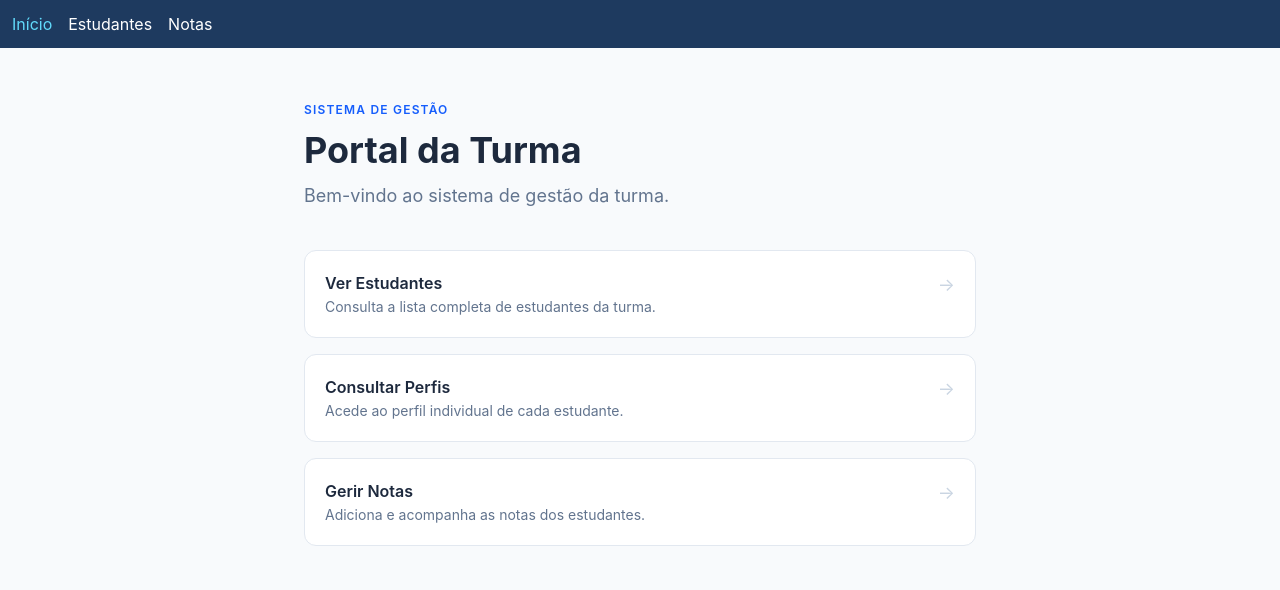
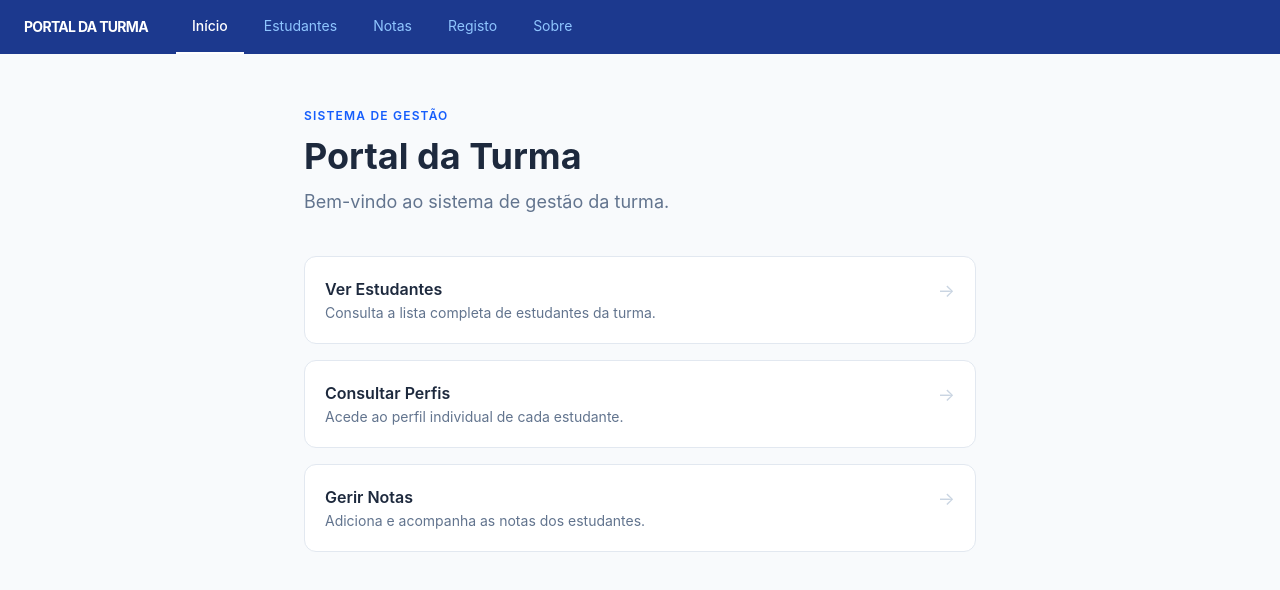
Before and after one commit to OBitencourt/ficha-react, a React (Vite) app: page / in a window 1280 px wide. Shown: the top 590 px of the page. Built offline with nearby package versions, Linux system fonts and the light colour scheme.

Commit message:
style: Modificando estilizações de Navbar.tsx

```diff
--- a/src/components/Navbar.tsx
+++ b/src/components/Navbar.tsx
@@ -1,27 +1,39 @@
 import { NavLink } from "react-router-dom";
 
 export default function Navbar() {
+  const links = [
+    { to: "/", label: "Início" },
+    { to: "/estudantes", label: "Estudantes" },
+    { to: "/notas", label: "Notas" },
+    { to: "/registo", label: "Registo" },
+    { to: "/sobre", label: "Sobre" },
+  ];
+
   return (
-    <nav style={{ display: "flex", gap: "16px", padding: "12px", background: "#1E3A5F" }}>
+    <nav className="bg-blue-900 px-6 py-0 flex items-center gap-1">
+      {/* Logo / Brand */}
+      <span className="text-white font-bold text-sm tracking-tighter uppercase mr-6 py-4">
+        Portal da Turma
+      </span>
 
-      <NavLink to="/" style={({ isActive }) => ({
-        color: isActive ? "#61DAFB" : "white"
-      })}>
-        Início
-      </NavLink>
-
-      <NavLink to="/estudantes" style={({ isActive }) => ({
-        color: isActive ? "#61DAFB" : "white"
-      })}>
-        Estudantes
-      </NavLink>
-
-      <NavLink to="/notas" style={({ isActive }) => ({
-        color: isActive ? "#61DAFB" : "white"
-      })}>
-        Notas
-      </NavLink>
-
+      {/* Links */}
+      {links.map(({ to, label }) => (
+        <NavLink
+          key={to}
+          to={to}
+          end={to === "/"}
+          className={({ isActive }) =>
+            `px-4 py-4 text-sm
+           border-b-2 transition-colors ${
+              isActive
+                ? "text-white border-white font-medium"
+                : "text-blue-300 border-transparent font-normal hover:text-white hover:border-blue-400"
+            }`
+          }
+        >
+          {label}
+        </NavLink>
+      ))}
     </nav>
   );
 }
```
